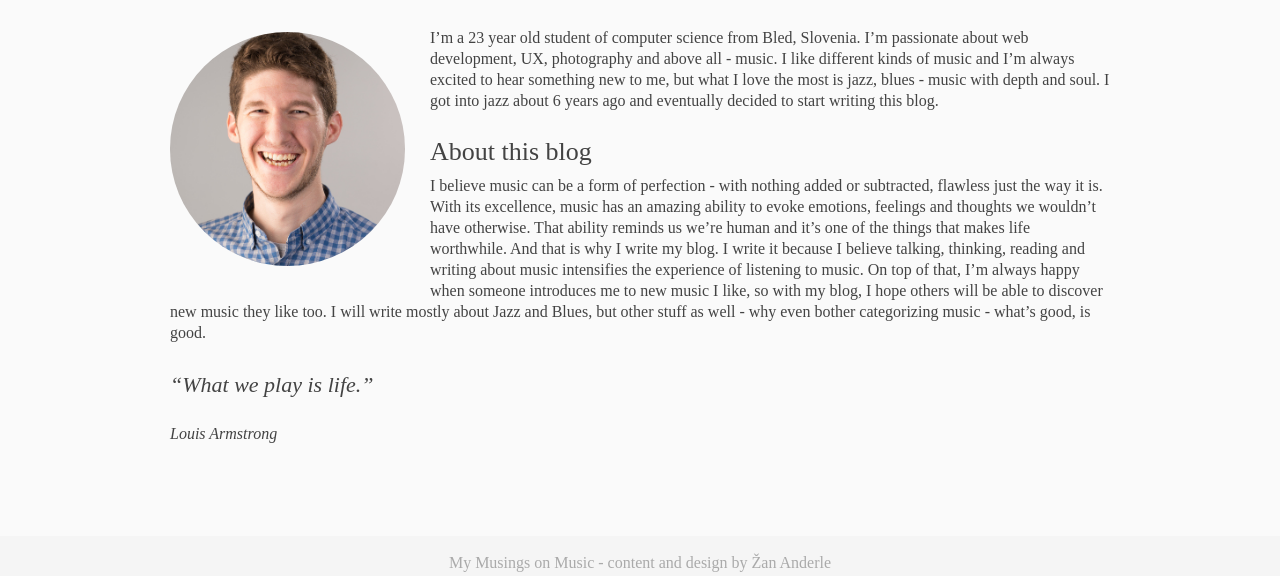
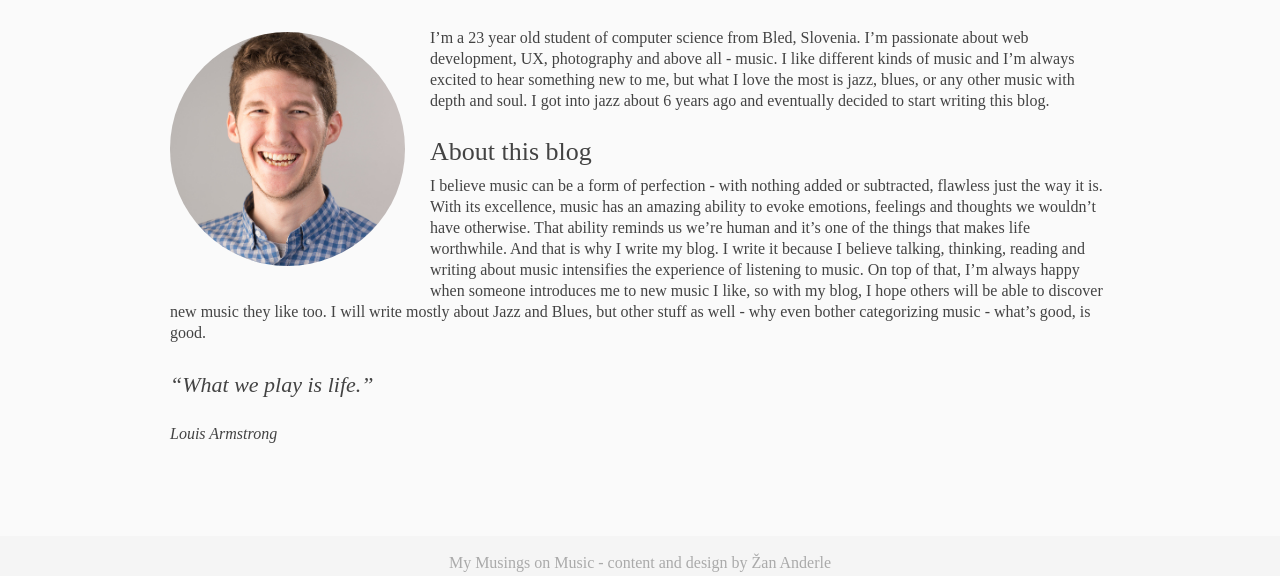
Before and after one commit to zanderle/zanderle.github.io, a plain HTML site: page about/index.html in a window 1280 px wide. Shown: the part 224-800 px from the top of the page. Drawn offline with Linux system fonts and the light colour scheme; a web font is replaced by a local one.

Commit message:
updated about2

```diff
--- a/about/index.html
+++ b/about/index.html
@@ -116,7 +116,7 @@
 
   <article class="post-content">
   <p><img src="/img/zan.jpg" alt="Me" class="left circle col-3 breathe" />
-I’m a 23 year old student of computer science from Bled, Slovenia. I’m passionate about web development, UX, photography and above all - music. I like different kinds of music and I’m always excited to hear something new to me, but what I love the most is jazz, blues - music with depth and soul. I got into jazz about 6 years ago and eventually decided to start writing this blog.</p>
+I’m a 23 year old student of computer science from Bled, Slovenia. I’m passionate about web development, UX, photography and above all - music. I like different kinds of music and I’m always excited to hear something new to me, but what I love the most is jazz, blues, or any other music with depth and soul. I got into jazz about 6 years ago and eventually decided to start writing this blog.</p>
 
 <h3 id="about-this-blog">About this blog</h3>
 
```
